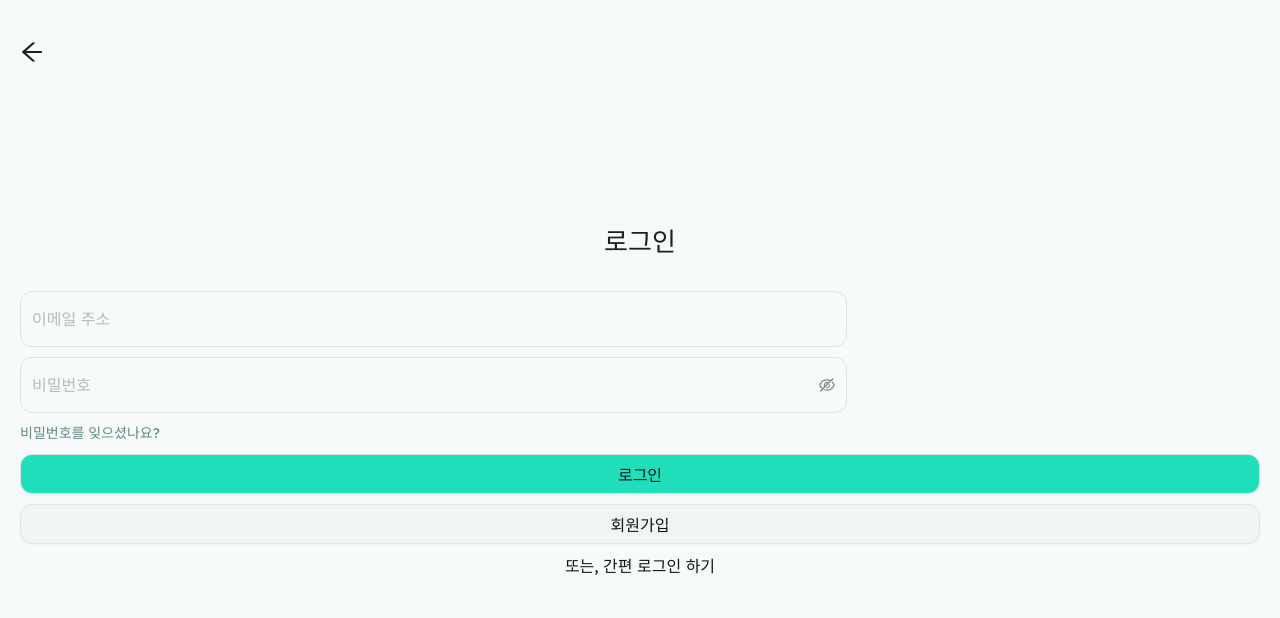
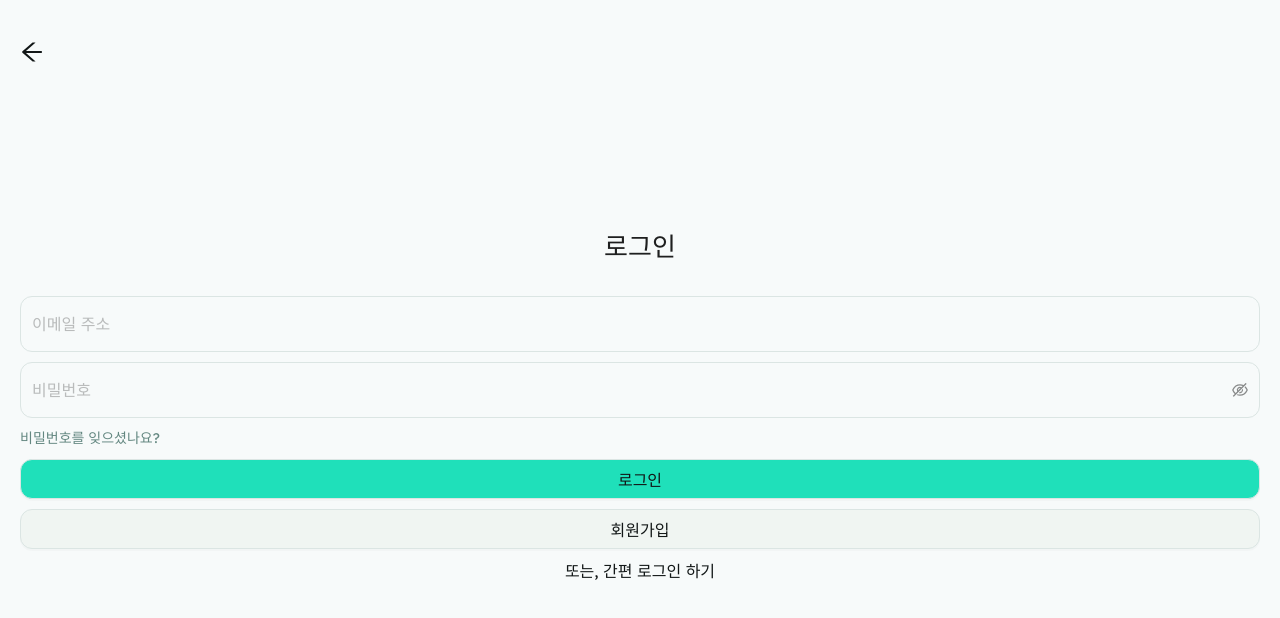
Before and after one commit to Umust-Code/Foot-Care-FE, a React (Vite) app: page /signin in a window 1280 px wide. Shown: the top 618 px of the page. Built offline with nearby package versions, Linux system fonts and the light colour scheme.

Commit message:
Add: survey page

```diff
--- a/src/styles/antdTheme.ts
+++ b/src/styles/antdTheme.ts
@@ -11,8 +11,21 @@ const antdLightTheme: ThemeConfig = {
     colorPrimary: colorLight.primaryColor,
     colorBgContainer: colorLight.primaryBgColor,
     colorBorder: colorLight.primaryBorderColor,
+    borderRadius: 6,
   },
   algorithm: theme.defaultAlgorithm,
 };
 
-export { antdLightTheme };
+const antdRadioTheme: ThemeConfig = {
+  cssVar: true,
+  token: {
+    fontSize: 16,
+    colorPrimary: colorLight.pointColor,
+    colorBgContainer: colorLight.primaryBgColor,
+    colorBorder: colorLight.primaryBorderColor,
+    borderRadius: 12,
+  },
+  algorithm: theme.defaultAlgorithm,
+};
+
+export { antdLightTheme, antdRadioTheme };
--- /dev/null
+++ b/src/views/components/Button/DefaultButton.tsx
@@ -0,0 +1,37 @@
+import { css } from '@emotion/react';
+import { Button } from 'antd';
+import { colorLight } from 'styles/colors';
+import { ButtonProps } from 'antd/es/button';
+
+interface CustomButtonProps extends ButtonProps {
+  width?: string;
+  isMain?: boolean;
+  children: React.ReactNode;
+}
+
+const buttonCss = (width: string, isMain: boolean) => css`
+  width: ${width};
+  height: 40px;
+  background-color: ${isMain ? colorLight.pointColor : colorLight.subBtnColor};
+  border-radius: 12px;
+
+  outline: none;
+  &:focus {
+    outline: none;
+  }
+`;
+
+const buttonTextCss = css`
+  color: ${colorLight.txtColor};
+  font-family: 'Lexend-Bold';
+`;
+
+function DefaultButton({ width = '100%', isMain = false, children, ...props }: CustomButtonProps) {
+  return (
+    <Button css={buttonCss(width, isMain)} {...props}>
+      <span css={buttonTextCss}>{children}</span>
+    </Button>
+  );
+}
+
+export { DefaultButton };
--- a/src/views/layouts/signin/SigninPanel.tsx
+++ b/src/views/layouts/signin/SigninPanel.tsx
@@ -6,13 +6,8 @@ import { useNavigate } from 'react-router-dom';
 import { useMutation } from '@tanstack/react-query';
 import { postSignin } from 'api/requests/requestUser';
 import { colorLight } from 'styles/colors';
-
-const backButtonCss = css`
-  font-size: 24px;
-  position: absolute;
-  top: 40px;
-  left: 20px;
-`;
+import { DefaultButton } from 'views/components/Button/DefaultButton';
+import { BackButton } from 'views/components/Button/BackButton';
 
 const containerCss = css`
   position: relative;
@@ -54,38 +49,9 @@ const forgotPasswordCss = css`
   color: ${colorLight.primaryColor};
 `;
 
-const loginButtonCss = css`
-  width: 100%;
-  height: 40px;
-  background-color: ${colorLight.pointColor};
-  border-radius: 12px;
-
-  outline: none;
-  &:focus {
-    outline: none;
-  }
-`;
-
-const signupButtonCss = css`
-  width: 100%;
-  height: 40px;
-  background-color: ${colorLight.subBtnColor};
-  border-radius: 12px;
-
-  outline: none;
-  &:focus {
-    outline: none;
-  }
-`;
-
 const authTextCss = css`
   font-size: 16px;
   color: ${colorLight.txtColor};
-`;
-
-const buttonTextCss = css`
-  color: ${colorLight.txtColor};
-  font-family: 'Lexend-Bold';
 `;
 
 type FieldType = {
@@ -130,16 +96,8 @@ function SigninPanel() {
   };
 
   return (
-    <>
-      <Form
-        css={containerCss}
-        colon={false}
-        labelAlign="left"
-        labelCol={{ span: 8 }}
-        wrapperCol={{ span: 16 }}
-        onFinish={onFinish}
-      >
-        <ArrowLeftOutlined css={backButtonCss} />
+    <Form css={containerCss} colon={false} labelAlign="left" onFinish={onFinish}>
+      <BackButton />
       {contextHolder}
       <span css={titleCss}>로그인</span>
       <Form.Item<FieldType>
@@ -157,17 +115,16 @@ function SigninPanel() {
         <Input.Password placeholder="비밀번호" css={inputCss} />
       </Form.Item>
       <div css={forgotPasswordCss}>비밀번호를 잊으셨나요?</div>
-        <Button htmlType="submit" loading={signinMutation.isPending} css={loginButtonCss}>
-          <span css={buttonTextCss}>로그인</span>
-        </Button>
-        <Button onClick={handleSignup} css={signupButtonCss}>
-          <span css={buttonTextCss}>회원가입</span>
-        </Button>
+      <DefaultButton htmlType="submit" loading={signinMutation.isPending} isMain={true}>
+        로그인
+      </DefaultButton>
+      <DefaultButton onClick={handleSignup} isMain={false}>
+        회원가입
+      </DefaultButton>
       <span css={authTextCss} onClick={handleAuth}>
         또는, 간편 로그인 하기
       </span>
     </Form>
-    </>
   );
 }
 
--- a/src/views/layouts/signup/SignupPanel.tsx
+++ b/src/views/layouts/signup/SignupPanel.tsx
@@ -6,7 +6,7 @@ import { postSignup } from 'api/requests/requestUser';
 import { useMutation } from '@tanstack/react-query';
 import { Signup } from 'api/models/request';
 import { colorLight } from 'styles/colors';
-import { BackButton } from 'views/components/BackButton';
+import { BackButton } from 'views/components/Button/BackButton';
 
 const containerCss = css`
   position: relative;
--- a/src/views/layouts/survey/SurveyPanel.tsx
+++ b/src/views/layouts/survey/SurveyPanel.tsx
@@ -1,7 +1,10 @@
-import { Progress, Radio } from 'antd';
+import { Button, Progress, Radio } from 'antd';
 import { css } from '@emotion/react';
-import { BackButton } from 'views/components/BackButton';
+import { BackButton } from 'views/components/Button/BackButton';
 import { colorLight } from 'styles/colors';
+import { ConfigProvider } from 'antd';
+import { antdRadioTheme } from 'styles/antdTheme';
+import { DefaultButton } from 'views/components/Button/DefaultButton';
 
 const progressCss = css`
   margin-top: 50px;
@@ -42,31 +45,31 @@ const questionTextCss = css`
 const radioGroupCss = css`
   width: 100%;
   margin-top: 20px;
+  && .ant-radio-button-wrapper::before {
+    display: none;
+  }
 `;
 
 const radioButtonCss = css`
   height: 50px;
   margin-bottom: 10px;
   border-radius: 12px;
-  border: 1px solid ${colorLight.pointColor};
   display: flex;
   align-items: center;
   padding: 0 15px;
-  /* &.ant-radio-button-wrapper:first-child {
-    border: 1px solid ${colorLight.pointColor};
-  }
-  &.ant-radio-button-wrapper::before {
-    display: none;
-  }
+  border: 1px solid ${colorLight.primaryBorderColor};
+  color: ${colorLight.txtColor};
+`;
 
-  &.ant-radio-button-wrapper-checked {
-    background-color: #e6f7ff;
-    border-color: #1890ff;
-  } */
+const buttonContainerCss = css`
+  width: 100%;
+  display: flex;
+  justify-content: space-between;
 `;
 
 function SurveyPanel() {
   return (
+    <ConfigProvider theme={antdRadioTheme}>
       <div css={containerCss}>
         <BackButton />
         <Progress
@@ -91,7 +94,16 @@ function SurveyPanel() {
             한 달 이상 지남
           </Radio.Button>
         </Radio.Group>
+        <div css={buttonContainerCss}>
+          <DefaultButton isMain={false} width="75px">
+            이전
+          </DefaultButton>
+          <DefaultButton isMain={true} width="75px">
+            다음
+          </DefaultButton>
         </div>
+      </div>
+    </ConfigProvider>
   );
 }
 
```
Also changed, not shown: src/views/components/Button/BackButton.tsx (renamed from src/views/components/BackButton.tsx). Lines whose indentation alone changed are shown as unchanged.
